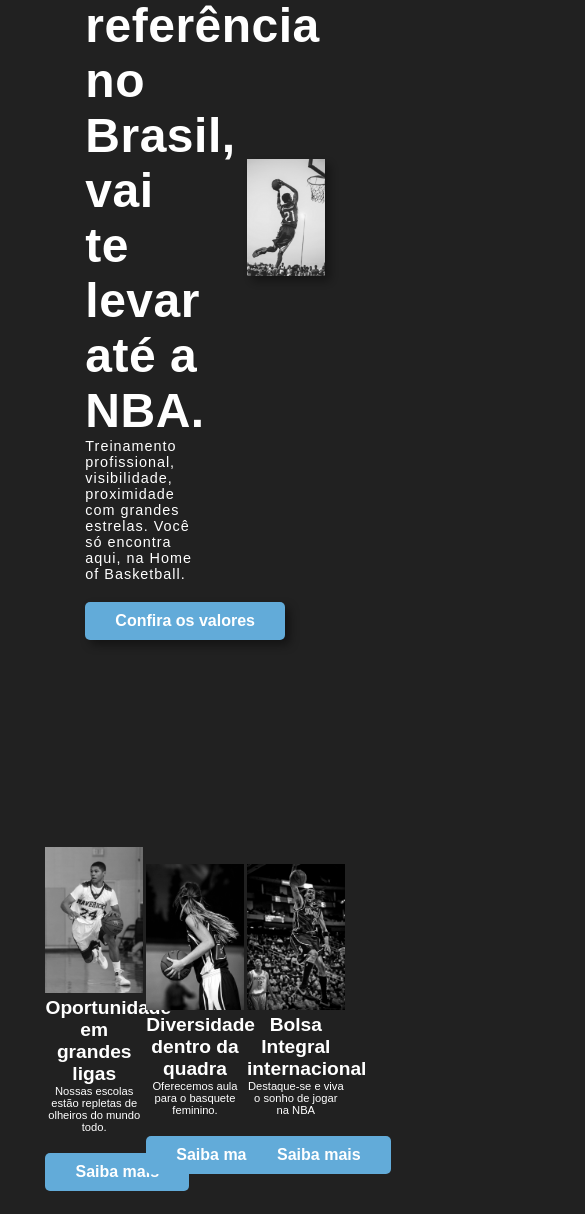
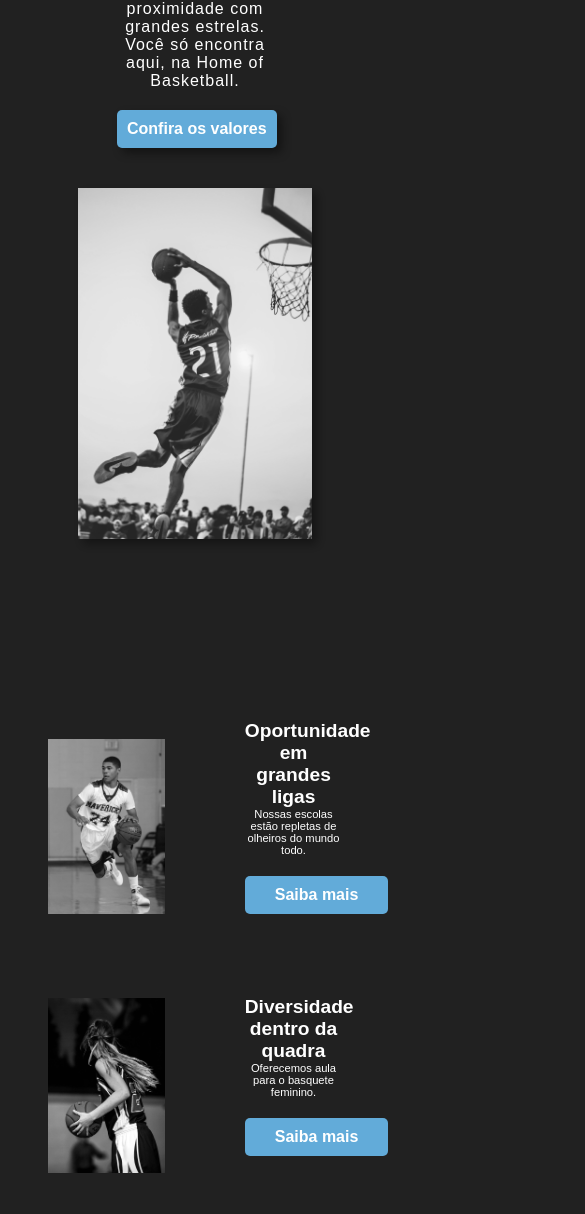
Before and after one commit to alanwengrze/hob-basquete, a plain HTML site: page index.html in a window 390 px wide. Shown: the part 535-1749 px from the top of the page, 585 px wide, since content can reach past the window. Drawn offline with Linux system fonts and the light colour scheme.

Commit message:
Update style.css
Melhorando a parte responsiva do site

```diff
--- a/style.css
+++ b/style.css
@@ -8,6 +8,7 @@
     box-sizing: border-box;
 }
 body{
+    overflow-x: hidden;
     font-family: Arial, Helvetica, sans-serif;
     width: 100vw;
     height: 100vh;
@@ -17,6 +18,7 @@ body{
 header{
     margin: auto;
     height:30vh;
+    width: 100vw;
     background-color: #fff;
     background-image: url(imagens/bg-basquete.jpg);
     background-repeat: no-repeat;
@@ -37,8 +39,8 @@ header{
     font-family:'Horizon';
     color: #fff;
     text-align: justify;
-    font-size:clamp(1.75em, 1em + 3vw, 3em);
-    width:300px;
+    font-size:clamp(1.75em, 1em + 3vw, 2.5em);
+    width:200px;
     margin: 15px;
 }
 header>.logo>img{
@@ -48,7 +50,6 @@ header>.logo>img{
 nav{
     display:flex;
     justify-content: flex-end;
-    padding-right: 20px;
 
 }
 nav>a{
@@ -57,7 +58,7 @@ nav>a{
     color: #fff;
     border-radius: 10px;
     margin: 10px;
-    font-size: 1.2rem;
+    font-size:clamp(1.75em, 1em + 3vw, 0.8.5em);
 }
 
 main .conteudo{
@@ -67,10 +68,11 @@ main .conteudo{
     justify-content: space-evenly;
     align-items: center;
     width: 100vw;
+    height: 100vh;
 
 }
 .imagem>img{
-    width: 20vw;
+    width: 30vw;
     filter: grayscale(100%);
     box-shadow: 5px 5px 10px rgba(0, 0, 0, 0.411);
 }
@@ -81,23 +83,25 @@ main .conteudo{
 .texto{
     width:40vw;
     color: #fff;
-    padding: 20px;
+    padding: 20px 0px;
 
 }
 .texto>h1{
     font-size:3em;
     margin:auto;
     letter-spacing: 0.5px;
+    text-align: center;
 }
 .texto>p{
     font-size: 0.9rem;
     margin: auto;
     font-weight: lighter;
     letter-spacing: 1px;
+    text-align: center;
 
 }
 .texto>input{
-    padding: 10px 30px;
+    padding:10px;
     margin: 20px auto;
     background-color:#62ABD9;
     border: none;
@@ -111,6 +115,7 @@ main .conteudo{
 
 }
 .meio{
+    height: 100vh;
     margin-top: 10vh;
     padding: 5vh;
     display:flex;
@@ -119,6 +124,10 @@ main .conteudo{
     align-items: center;
     color: #fff;
     background-image: url(imagens/quadra.jpg);
+    background-repeat: no-repeat;
+    background-position:center;
+    background-size:cover;
+    background-attachment:fixed;
 }
 .imagem-meio:hover{
     transition-duration: 0.8s;
@@ -129,6 +138,10 @@ main .conteudo{
 }
 .info-meio{
     width:25vw;
+}
+.imagem-meio{
+    display: flex;
+    flex-direction: column;
 }
 .imagem-meio>img{
     width: 25vw;
@@ -171,7 +184,7 @@ main .formulario{
 }
 .formulario{
     margin:auto;
-    min-width: 700px;
+    min-width: 500px;
     width:60%;
     background:#212121;
     padding:25px 30px;
@@ -285,13 +298,17 @@ form .botao input:hover{
     background:linear-gradient(-135deg, #ff914d, #62ABD9);
     cursor:pointer;
 }
-@media screen and (min-width:480px) and (max-width:800px) {
+@media screen and (min-width:480px) and (max-width:900px) {
     .texto>h1{
         width: 40vw;
         font-size: 2rem;
     }
     .imagem>img{
         width: 40vw;
+    }
+    header{
+        display:flex;
+        flex-direction: column;
     }
 }
 
@@ -302,13 +319,53 @@ form .botao input:hover{
     .info-meio>p{
         font-size:0.7em;
     }
+    header, main .conteudo{
+        display:flex;
+        flex-direction: column;
+
+    }
+
+
 }
 
 
 @media (max-width:584px){
+
+    .imagem>img{
+        width: 60vw;
+    }
+    .texto>h1{
+        font-size: 1.5em;
+    }
+    .texto>p{
+        font-size:1em;
+    }
+
+    .meio{
+        display: flex;
+        flex-direction: column;
+        justify-content: space-around;
+
+    }
+    .imagem-meio{
+        display: flex;
+        flex-direction: row;
+        justify-content:space-around;
+        gap: 5em;
+        align-items: center;
+    }
+    .imagem-meio>img{
+        width: 30vw;
+    }
+    .imagem-meio:hover{
+        background: fixed;
+        box-shadow: none;
+    }
+
     .formulario{
-        max-width: 100%;
+        min-width: 400px;
     }
+
     form .usuario .caixa-input{
         margin-bottom:15px;
         width:100%;
@@ -324,4 +381,10 @@ form .botao input:hover{
     .usuario::-webkit-scrollbar{
         width:0;
     }
+   .categoria{
+    display: flex;
+    flex-direction: column;
+    gap: 0.5rem;
+   }
+
 }
```
